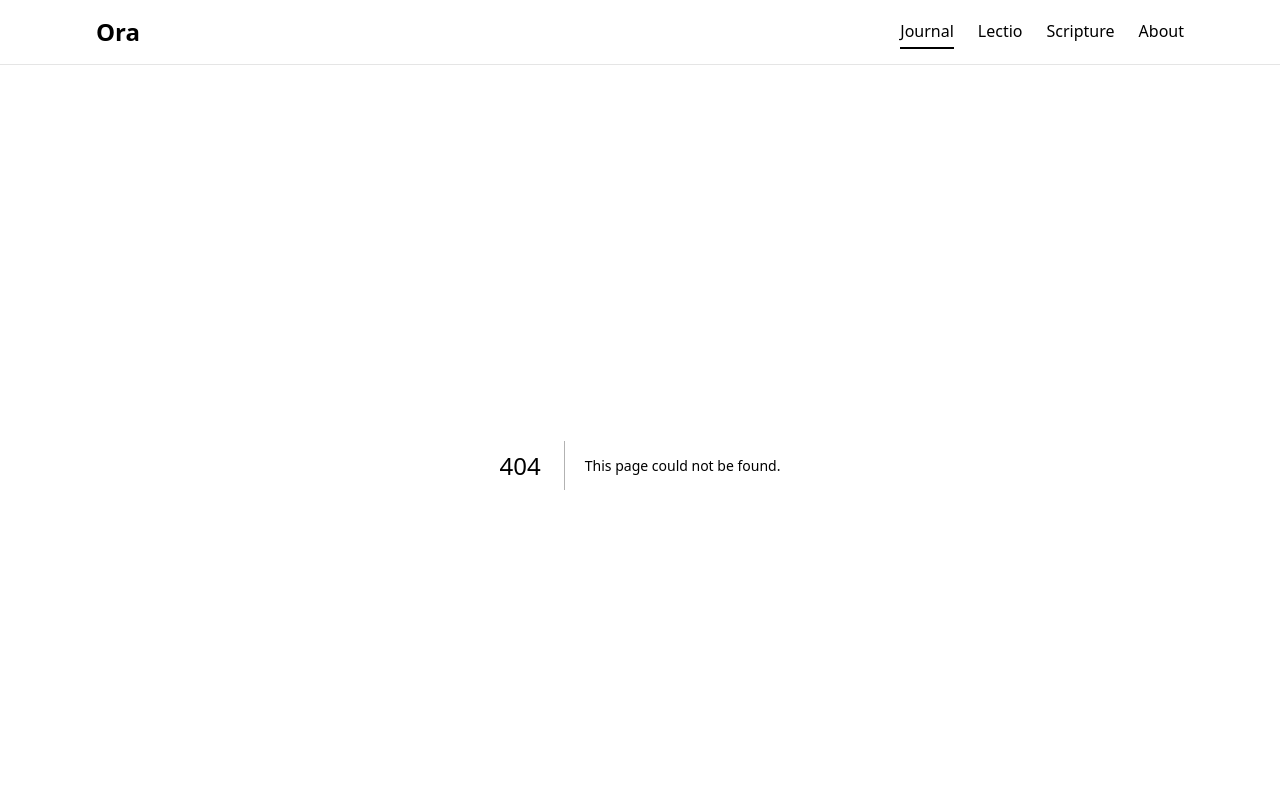
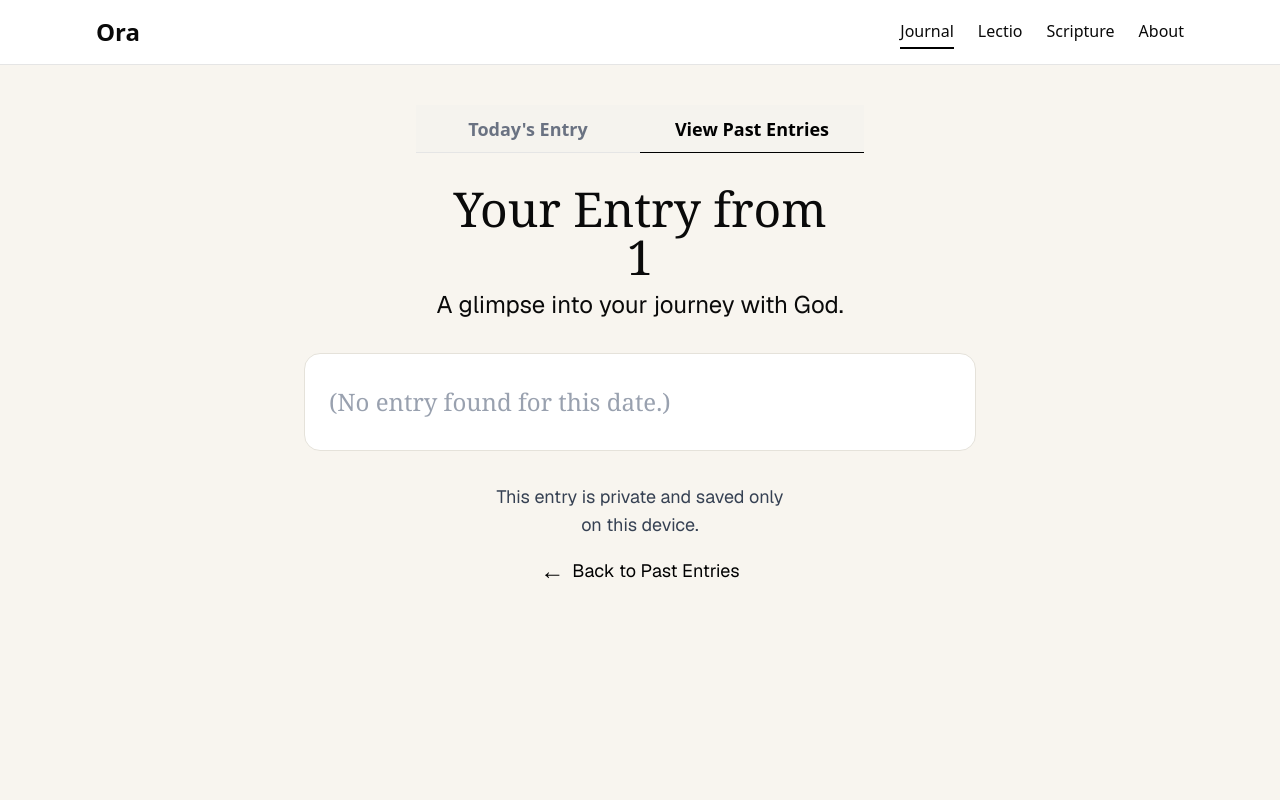
Before and after one commit to jeff-soriano/ora, a Next.js app: page /journal/past/1 in a window 1280 px wide. Before the commit this address had no page. Shown: the top 800 px of the page. Built offline with nearby package versions, Linux system fonts and the light colour scheme.

Commit message:
Add date slug and routing for viewing journal entries

```diff
--- /dev/null
+++ b/app/journal/past/[date]/page.tsx
@@ -0,0 +1,58 @@
+"use client";
+
+import { useRouter, useParams } from "next/navigation";
+import { useEffect, useState } from "react";
+
+export default function PastJournalEntryPage() {
+  const router = useRouter();
+  const params = useParams();
+  const date = decodeURIComponent(params.date as string);
+  const [entry, setEntry] = useState<string | null>(null);
+  const [title, setTitle] = useState<string | null>(null);
+
+  useEffect(() => {
+    const savedEntry = localStorage.getItem(`journal-${date}`);
+    const savedTitle = localStorage.getItem(`journal-title-${date}`);
+    setEntry(savedEntry);
+    setTitle(savedTitle);
+  }, [date]);
+
+  return (
+    <div className="flex flex-col items-center w-full max-w-2xl h-full px-2 md:px-0">
+      <h1 className="text-4xl md:text-5xl font-serif text-center mb-2 font-medium">
+        Your Entry from
+        <br />
+        {date}
+      </h1>
+      <div className="text-xl md:text-2xl font-sans text-center mb-8">
+        A glimpse into your journey with God.
+      </div>
+      <div className="w-full max-w-2xl rounded-2xl border border-[#e5e2da] bg-white px-6 py-8 mb-8">
+        {title && (
+          <div className="text-2xl md:text-3xl font-serif text-gray-900 whitespace-pre-line font-semibold mb-4">
+            {title}
+          </div>
+        )}
+        <div className="text-xl md:text-2xl font-serif text-gray-900 whitespace-pre-line">
+          {entry || (
+            <span className="text-gray-400">
+              (No entry found for this date.)
+            </span>
+          )}
+        </div>
+      </div>
+      <div className="text-lg font-sans text-center text-gray-700">
+        This entry is private and saved only
+        <br />
+        on this device.
+      </div>
+      <button
+        className="mt-4 mb-6 text-lg font-sans text-black cursor-pointer flex items-center gap-2"
+        onClick={() => router.push("/journal/past")}
+      >
+        <span className="text-2xl">&#8592;</span>{" "}
+        <span className="hover:underline">Back to Past Entries</span>
+      </button>
+    </div>
+  );
+}
--- a/app/journal/past/page.tsx
+++ b/app/journal/past/page.tsx
@@ -67,9 +67,14 @@ export default function PastJournalPage() {
       <JournalEntriesHeader />
       <div className="flex flex-col gap-4 w-full max-w-2xl">
         {entries.map((entry) => (
-          <div
+          <button
             key={entry.date}
-            className="rounded-2xl border border-[#e5e2da] bg-white px-6 py-4 shadow-sm"
+            className="rounded-2xl border border-[#e5e2da] bg-white px-6 py-4 shadow-sm text-left cursor-pointer transition hover:bg-gray-50"
+            onClick={() =>
+              (window.location.href = `/journal/past/${encodeURIComponent(
+                entry.date
+              )}`)
+            }
           >
             <div className="flex items-center gap-2 mb-1">
               <FaRegCalendarAlt className="text-xl text-gray-500" />
@@ -80,7 +85,7 @@ export default function PastJournalPage() {
             <div className="text-lg md:text-xl font-sans text-gray-800 truncate">
               {entry.title || entry.entry.split("\n")[0]}
             </div>
-          </div>
+          </button>
         ))}
       </div>
     </div>
```
